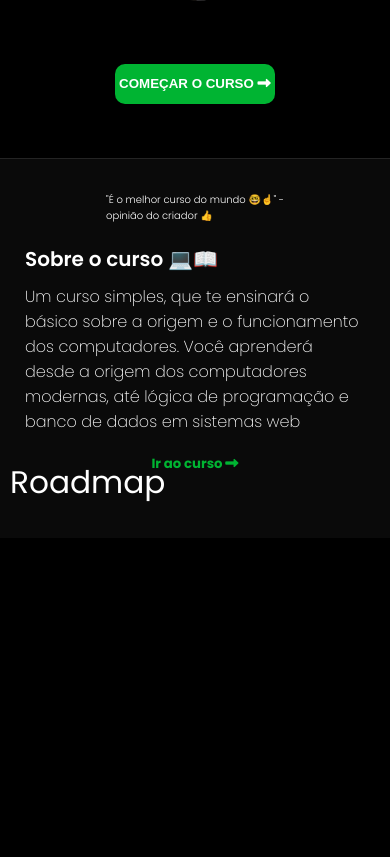
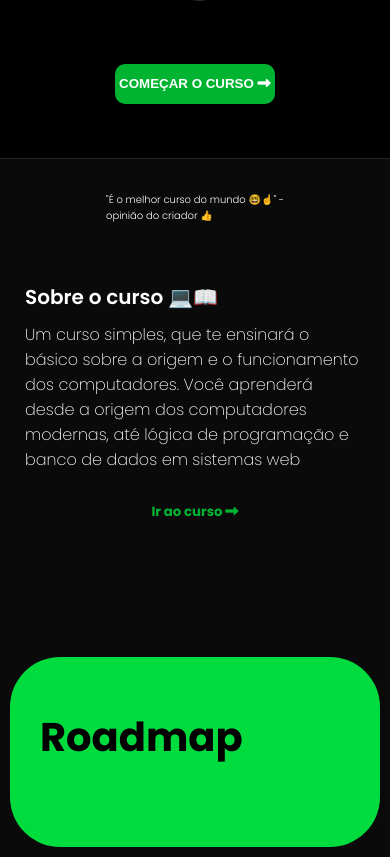
Before and after one commit to PietroThUser/ENC-TECH-SITE, a Flask app: page /curso/1 in a window 390 px wide. Shown: the part 306-1163 px from the top of the page. Before the commit the page ends 808 px from the top, so only its background shows below. Run offline with Flask 3, Linux system fonts and the light colour scheme; some libraries are stand-ins or nearby versions.

Commit message:
Update style.css

```diff
--- a/enc-tech_directory/static/style.css
+++ b/enc-tech_directory/static/style.css
@@ -50,43 +50,6 @@ body {
     }
 }
 
-.main {
-    width: 100%;
-    height: 100%;
-    padding: 50px;
-    background: rgba(0, 0, 0, 0.49);
-    box-shadow: 0 4px 30px rgba(0, 0, 0, 0.1);
-    backdrop-filter: blur(8.2px);
-    -webkit-backdrop-filter: blur(8.2px);
-}
-
-h1 {
-    font-size: clamp(20px, 8vw, 3rem);
-    font-weight: 400;
-    margin: 40px;
-}
-
-h3 {
-    font-weight: 300;
-    margin: 20px;
-}
-
-p {
-    font-weight: 200;
-}
-
-li {
-    font-weight: 200;
-}
-
-hr {
-    margin-top: 25px;
-}
-
-.bold {
-    font-weight: 400;
-}
-
 .img-mobile {
     display: none;
 }
@@ -126,7 +89,6 @@ hr {
 
 .div-intro {
     display: flex;
-    justify-content: center;
     align-items: center;
     flex-direction: column;
     background-color: #0a0a0a ;
@@ -152,7 +114,7 @@ hr {
     width: 50%;
     flex-direction: column;
     justify-content: center;
-    top: 10px;
+    margin-top: 3rem;
 
     h1 {
         font-size: 20px;
@@ -197,6 +159,34 @@ h5 {
     }
 }
 
+.roadmap {
+    margin: 100px;
+    padding: 50px;
+    border-radius: 50px;
+    background-color: #00db3e;
+    color: black;
+
+    h3 {
+        font-weight: 600;
+        margin: 20px;
+    }
+
+    hr {
+        border: 1px solid green;
+        margin: 20px;
+    }
+
+    p {
+        color: black;
+        font-weight: 300;
+    }
+
+    h1 {
+        font-size: 40px;
+        margin: 20px 0 50px 0;
+    }
+}
+
 @media only screen and (max-width: 1210px){
     .text_of_creator_pc {
         display: none;
@@ -208,12 +198,6 @@ h5 {
 }
 
 @media only screen and (max-width: 1070px){
-    h1 {
-        margin: 20px;
-        margin-top: -70px;
-        font-size: clamp(20px, 8vw, 3rem);
-    }
-
     .main {
         padding: 25px;
         margin-top: 100px;
@@ -284,13 +268,9 @@ h5 {
     .black_solid {
         height: 200px;
     }
-
-    .div-intro_text {
-        width: 100%;
-    }
 }
 
-@media only screen and (max-width: 660px){
+@media only screen and (max-width: 680px){
     .slogan-tit {
         p {
             font-size: clamp(2rem, 14vw, 6rem);
@@ -298,17 +278,24 @@ h5 {
         }
     }
 
-    h1 {
-        font-size: clamp(20px, 8vw, 3rem);
+    .div-intro_text {
+        width: 75%;
     }
 
-    h1 {
-        margin: 10px;
-        margin-top: -50px;
+    .roadmap {
+        margin: 40px;
+        margin-top: 100px;
+        padding: 30px;
     }
 }
 
-@media only screen and (max-width: 500px){
+@media only screen and (max-width: 540px){
+    .div-intro_text {
+        width: 75%;
+    }
+}
+
+@media only screen and (max-width: 499px){
     .go_to_text {
         margin-top: 10px;
     }
@@ -316,4 +303,25 @@ h5 {
     .black_solid {
         height: 160px;
     }
+
+    .div-intro_text {
+        width: 100%;
+    }
+
+    .roadmap {
+        margin: 10px;
+        margin-top: 100px;
+    }
 }
+
+@media only screen and (max-width: 360px){
+    .roadmap {
+        h3 {
+            margin: 10px;
+        }
+
+        h1 {
+            font-size: 35px;
+        }
+    }
+}
```
